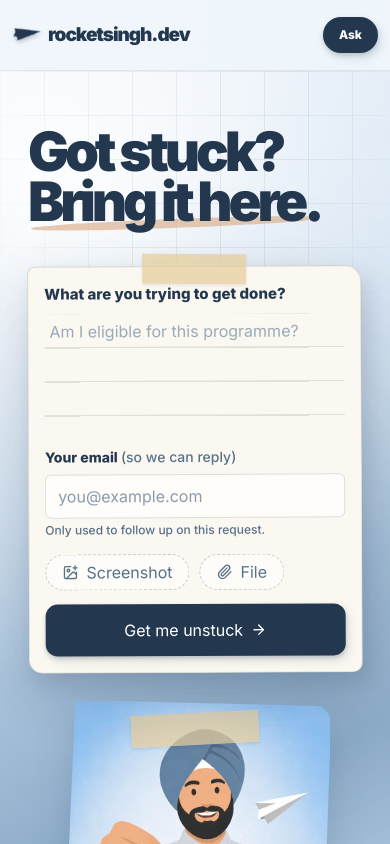
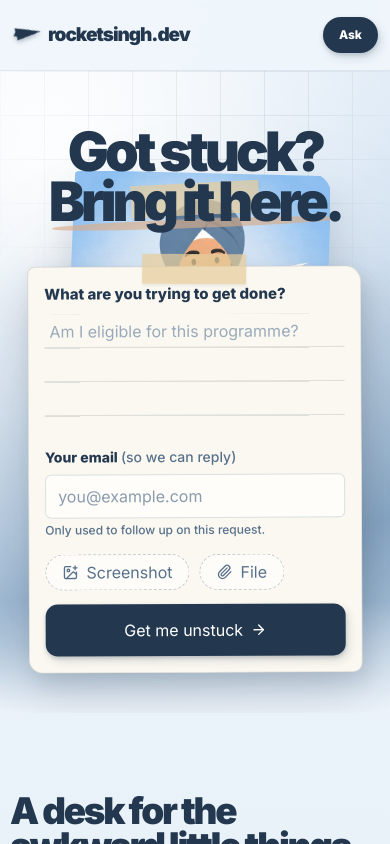
Before and after one commit to Cpreet/rocketsingh.dev, a React (Vite) app: page / in a window 390 px wide. Shown: the top 844 px of the page. Built offline with nearby package versions, Linux system fonts and the light colour scheme.

Commit message:
Center responsive hero layout

```diff
--- a/src/App.tsx
+++ b/src/App.tsx
@@ -498,7 +498,7 @@ function App() {
           <div className="absolute inset-x-0 bottom-0 h-28 bg-gradient-to-b from-transparent to-[#eef4fa] sm:h-40" aria-hidden="true" />
 
           <div className="relative z-10 mx-auto w-[min(1300px,calc(100%-24px))] px-4 pt-14 pb-10 sm:w-[min(1300px,calc(100%-48px))] sm:px-8 sm:pt-20 sm:pb-14 lg:min-h-[820px] lg:px-0 lg:pb-28">
-            <div className="relative z-10 max-w-[570px] lg:absolute lg:top-24 lg:left-12">
+            <div className="relative z-10 mx-auto max-w-[570px] text-center lg:absolute lg:top-24 lg:left-12 lg:mx-0 lg:text-left">
               <h1 id="hero-title" className="text-[clamp(3.4rem,8.6vw,6.2rem)] leading-[0.91] font-black tracking-[-0.075em] text-ink">
                 Got stuck?
                 <br />
@@ -508,7 +508,7 @@ function App() {
 
             <IntakeDesk announce={announce} />
 
-            <figure className="relative z-0 mx-auto mt-7 h-[255px] w-[270px] overflow-hidden drop-shadow-[0_20px_18px_rgba(35,56,79,0.18)] sm:h-[330px] sm:w-[360px] lg:absolute lg:right-12 lg:bottom-[-30px] lg:h-auto lg:w-[470px] lg:overflow-visible">
+            <figure className="absolute top-[100px] left-1/2 z-0 h-[255px] w-[270px] -translate-x-1/2 overflow-hidden drop-shadow-[0_20px_18px_rgba(35,56,79,0.18)] sm:top-[130px] sm:h-[330px] sm:w-[360px] lg:right-12 lg:bottom-[-30px] lg:left-auto lg:h-auto lg:w-[470px] lg:translate-x-0 lg:overflow-visible">
               <span
                 className="absolute top-3 left-1/2 z-10 h-8 w-32 -translate-x-1/2 -rotate-[3deg] bg-tape/70 shadow-[0_2px_3px_rgba(35,56,79,0.1)] sm:w-40 lg:-top-2"
                 aria-hidden="true"
```
